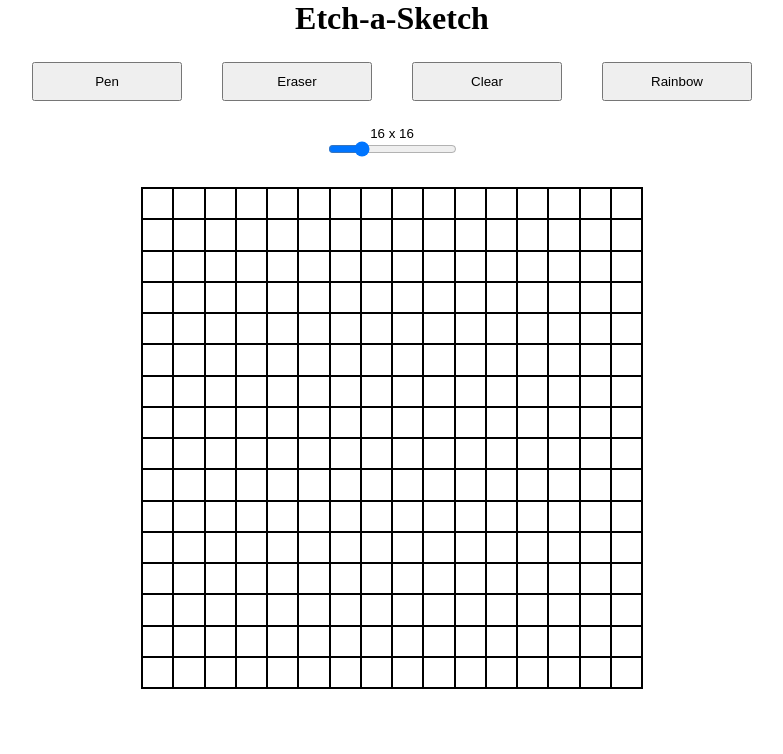
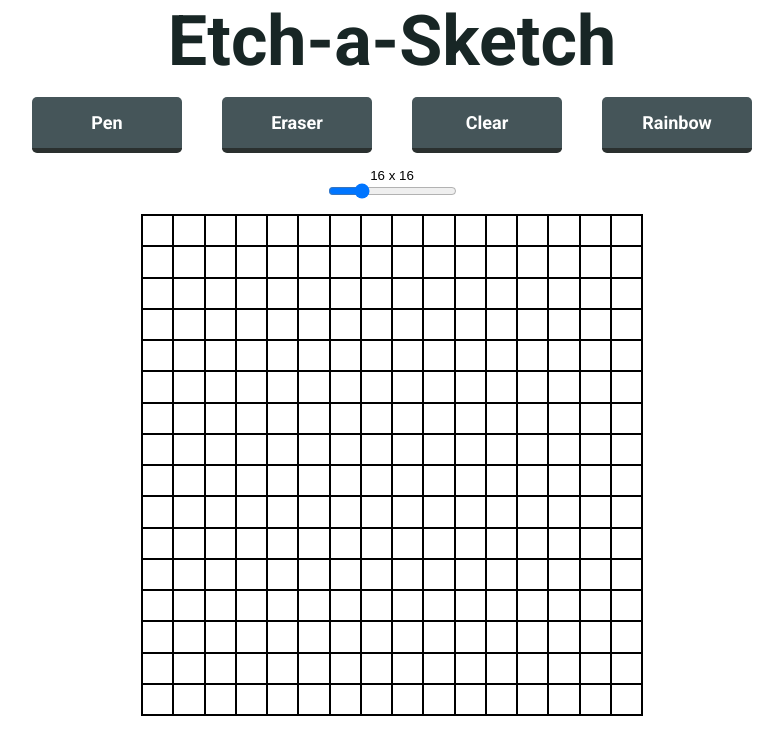
Before and after one commit to GabrielOliveira666/etch-a-sketch, a plain HTML site: page index.html in a window 1280 px wide. Shown: the whole page, without its empty margins (248-1031 px from the left). Drawn offline with Linux system fonts and the light colour scheme.

Commit message:
Add files via upload

```diff
--- a/index.html
+++ b/index.html
@@ -5,6 +5,9 @@
     <meta http-equiv="X-UA-Compatible" content="IE=edge">
     <meta name="viewport" content="width=device-width, initial-scale=1.0">
     <link rel="stylesheet" href="style.css">
+    <link rel="preconnect" href="https://fonts.googleapis.com">
+    <link rel="preconnect" href="https://fonts.gstatic.com" crossorigin>
+    <link href="https://fonts.googleapis.com/css2?family=Roboto:wght@700&display=swap" rel="stylesheet">
     <script defer src="source.js"></script>
     <title>Etch a Sketch</title>
 </head>
--- a/source.js
+++ b/source.js
@@ -1,5 +1,5 @@
 const DEFAULT_COLOR = 'rgb(10, 9, 9)';
-const DEFAULT_MODE = 'color';
+const DEFAULT_MODE = 'pen';
 const DEFAULT_SIZE = 16;
 
 let currentMode = DEFAULT_MODE;
@@ -39,7 +39,9 @@ function setGrid(size){
     for(let i = 0; i < size * size; i++){
         const gridElement = document.createElement('div');
 
-        gridElement.addEventListener('click', paint);
+        gridElement.addEventListener('mouseover', paint);
+        gridElement.addEventListener('mousedown', paint);
+
 
         gridElement.classList.add('grid-element');
         grid.appendChild(gridElement)
@@ -62,6 +64,7 @@ function changeSize(){
 }
 
 function paint(e){
+    if (e.type === 'mouseover' && !mouseDown) return
     if(currentMode == 'pen'){
         e.target.style.backgroundColor = currentColor;
     }
--- a/style.css
+++ b/style.css
@@ -1,11 +1,16 @@
 *{
     margin: 0;
     padding: 0;
+
+    overflow-y: hidden;
 }
 
 /*title*/
 .title{
     text-align: center;
+    font-family: 'Roboto', sans-serif;
+    font-size: 35px;
+    color: #182625;
 }
 
 /*content*/
@@ -13,7 +18,7 @@
     display: grid;
     width: 500px;
     height: 500px;
-    margin: 30px 0;
+    margin: 15px 0;
 
     border: 1px solid black;
 }
@@ -27,16 +32,32 @@
     flex-direction: row;
     justify-content: center;
 
-    margin: 10px;
+    margin: 0;
 }
 
 .button{
     display: block;
 
+    font-family: 'Roboto', sans-serif;
+    font-size: 18px;
+    color: white;
+
+    background: #455559;
+    border-radius: 5px;
+    border: 0;
+    border-bottom: 5px solid #2a302f;
+
     width: 150px;
 
-    padding: 10px;
+    padding: 15px 35px;
     margin: 15px 20px;
+}
+
+.button:hover{
+    cursor: pointer;
+
+    border: 0;
+    transition: 10ms;
 }
 
 #display{
```
